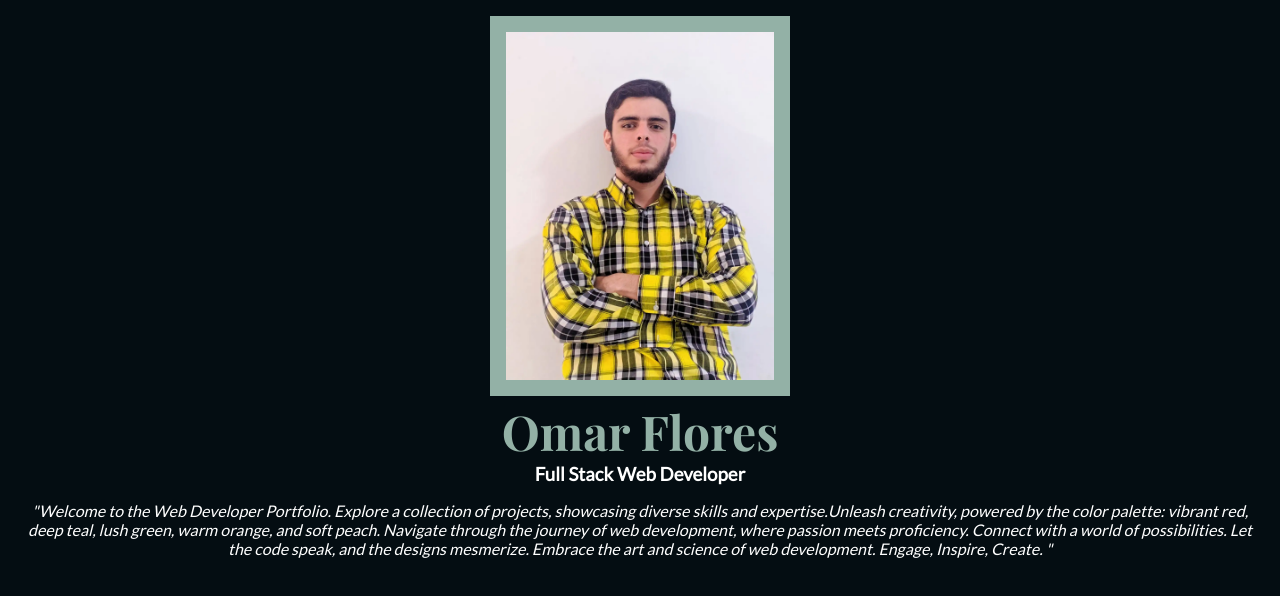
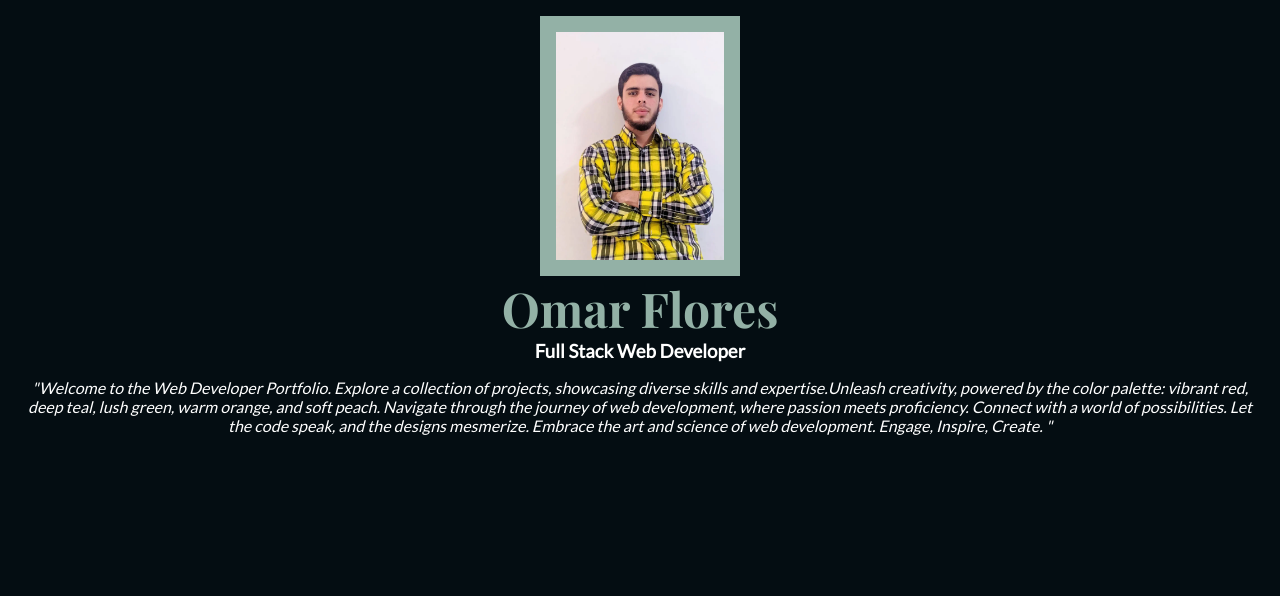
Before and after one commit to Kameha1011/Portfolio, a React (Vite) app: page / in a window 1280 px wide. Shown: the top 596 px of the page. Built offline with nearby package versions, Linux system fonts and the light colour scheme.

Commit message:
BEM convention on css classes

```diff
--- a/src/components/Header/Header.css
+++ b/src/components/Header/Header.css
@@ -1,4 +1,4 @@
-header{
+.header {
   display: flex;
   flex-direction: column;
   align-items: center;
@@ -6,21 +6,19 @@ header{
   min-height: 100vh;
   font-family: "Lato";
   color: #fff;
-    background-color: #040D12;
-  }
-  header .profile{
+  background-color: #040d12;
   text-align: center;
 }
-  header .profile h3{
+.header__image {
+  width: 200px;
+  height: 260px;
+  border: 1rem solid #93b1a6;
+}
+.header__title {
+  font-family: "Playfair Display";
+  font-size: 3rem;
+  color: #93b1a6;
+}
+.header__subtitle {
   margin-bottom: 1rem;
 }
-  header .profile-pic{
-    width: 300px;
-    height: 380px;
-    border: 1rem solid #93B1A6;
-  }
-  header h1{
-    font-family: "Playfair Display";
-    font-size: 3rem;
-    color: #93B1A6;
-  }
--- a/src/components/Header/Header.tsx
+++ b/src/components/Header/Header.tsx
@@ -2,24 +2,22 @@ import image from "../../assets/images/omar.webp";
 import "./Header.css";
 export const Header: React.FC = () => {
   return (
-    <header>
-      <section className="profile">
-        <img src={image} alt="profile picture" className="profile-pic" />
-        <h1>Omar Flores</h1>
-        <h3>Full Stack Web Developer</h3>
-        <p>
-          <i>
-            &quot;Welcome to the Web Developer Portfolio. Explore a collection
-            of projects, showcasing diverse skills and expertise.Unleash
-            creativity, powered by the color palette: vibrant red, deep teal,
-            lush green, warm orange, and soft peach. Navigate through the
-            journey of web development, where passion meets proficiency. Connect
-            with a world of possibilities. Let the code speak, and the designs
-            mesmerize. Embrace the art and science of web development. Engage,
-            Inspire, Create. &quot;
-          </i>
-        </p>
-      </section>
+    <header className="header">
+      <img src={image} alt="profile picture" className="header__image" />
+      <h1 className="header__title">Omar Flores</h1>
+      <h3 className="header__subtitle">Full Stack Web Developer</h3>
+      <p>
+        <i>
+          &quot;Welcome to the Web Developer Portfolio. Explore a collection of
+          projects, showcasing diverse skills and expertise.Unleash creativity,
+          powered by the color palette: vibrant red, deep teal, lush green, warm
+          orange, and soft peach. Navigate through the journey of web
+          development, where passion meets proficiency. Connect with a world of
+          possibilities. Let the code speak, and the designs mesmerize. Embrace
+          the art and science of web development. Engage, Inspire, Create.
+          &quot;
+        </i>
+      </p>
     </header>
   );
 };
```
Lines whose indentation alone changed are shown as unchanged.
